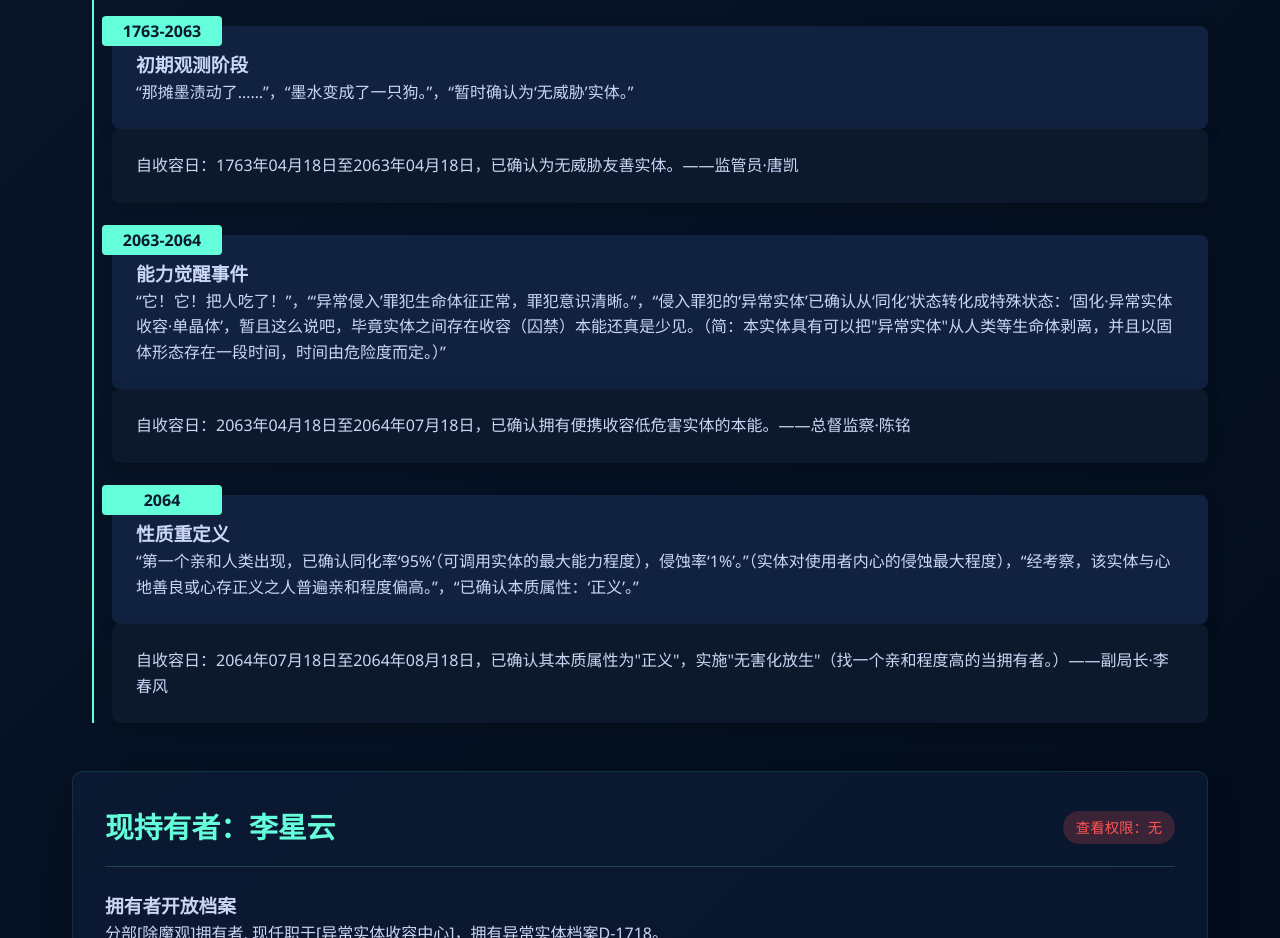
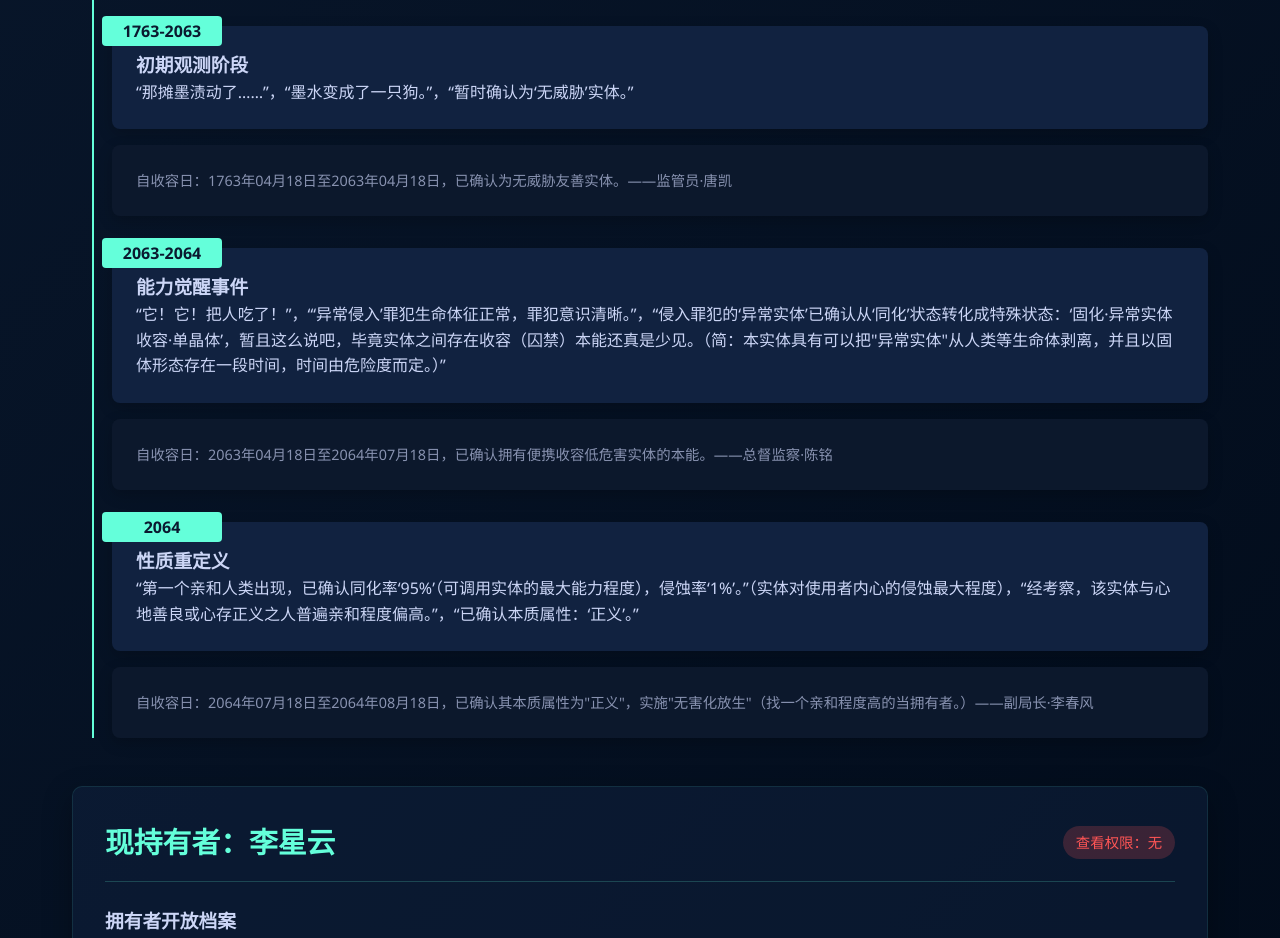
Before and after one commit to fdgretadas/my-personal-website, a plain HTML site: page part-D-1718.html in a window 1280 px wide. Shown: the part 1000-1938 px from the top of the page. Drawn offline with Linux system fonts and the light colour scheme.

Commit message:
Update part-D-1718.html

```diff
--- a/part-D-1718.html
+++ b/part-D-1718.html
@@ -370,6 +370,9 @@
             border-radius: 8px;
             box-shadow: 0 5px 15px rgba(0, 0, 0, 0.2);
             transition: box-shadow 0.3s;
+            margin-top: 1rem;
+            font-size: 0.9rem;
+            color: var(--text-secondary);
         }
 
         .timeline-year {
```
